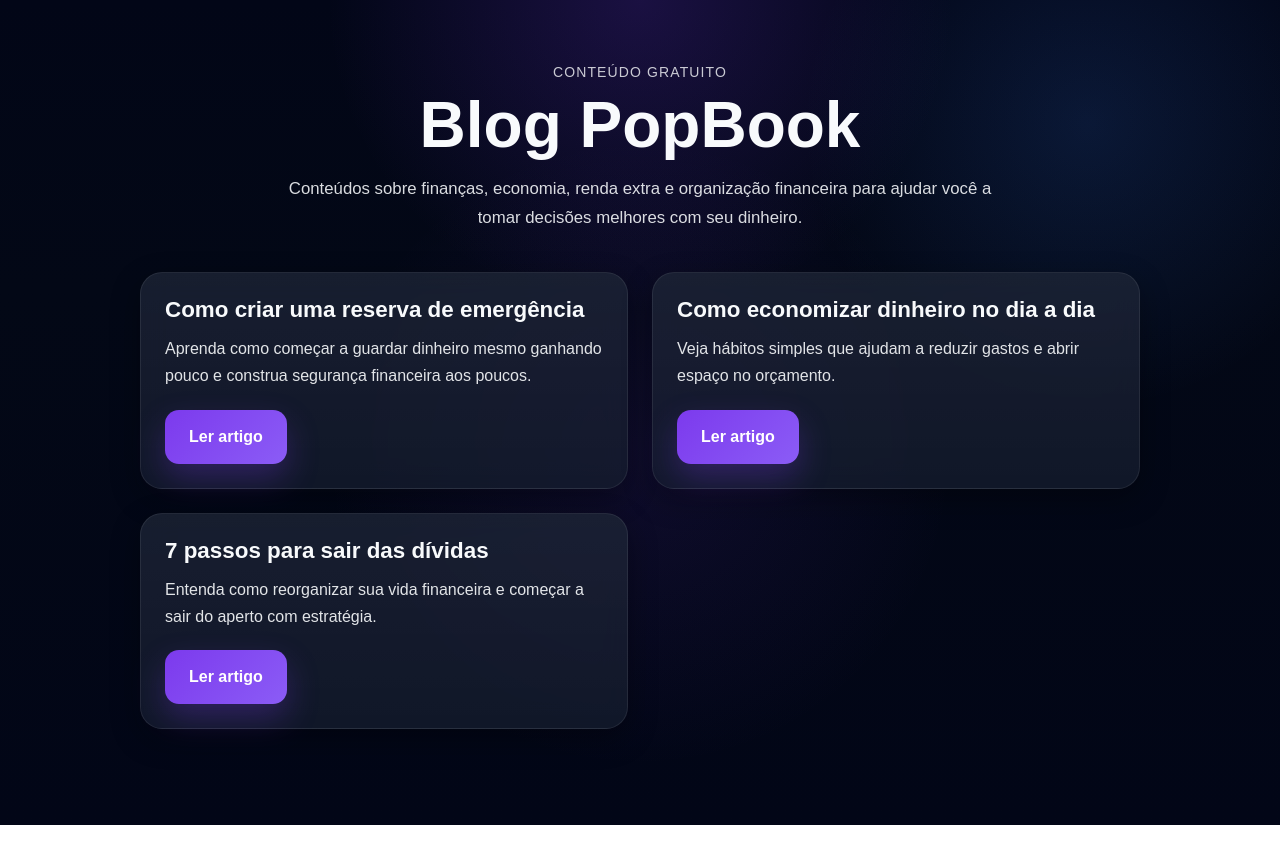
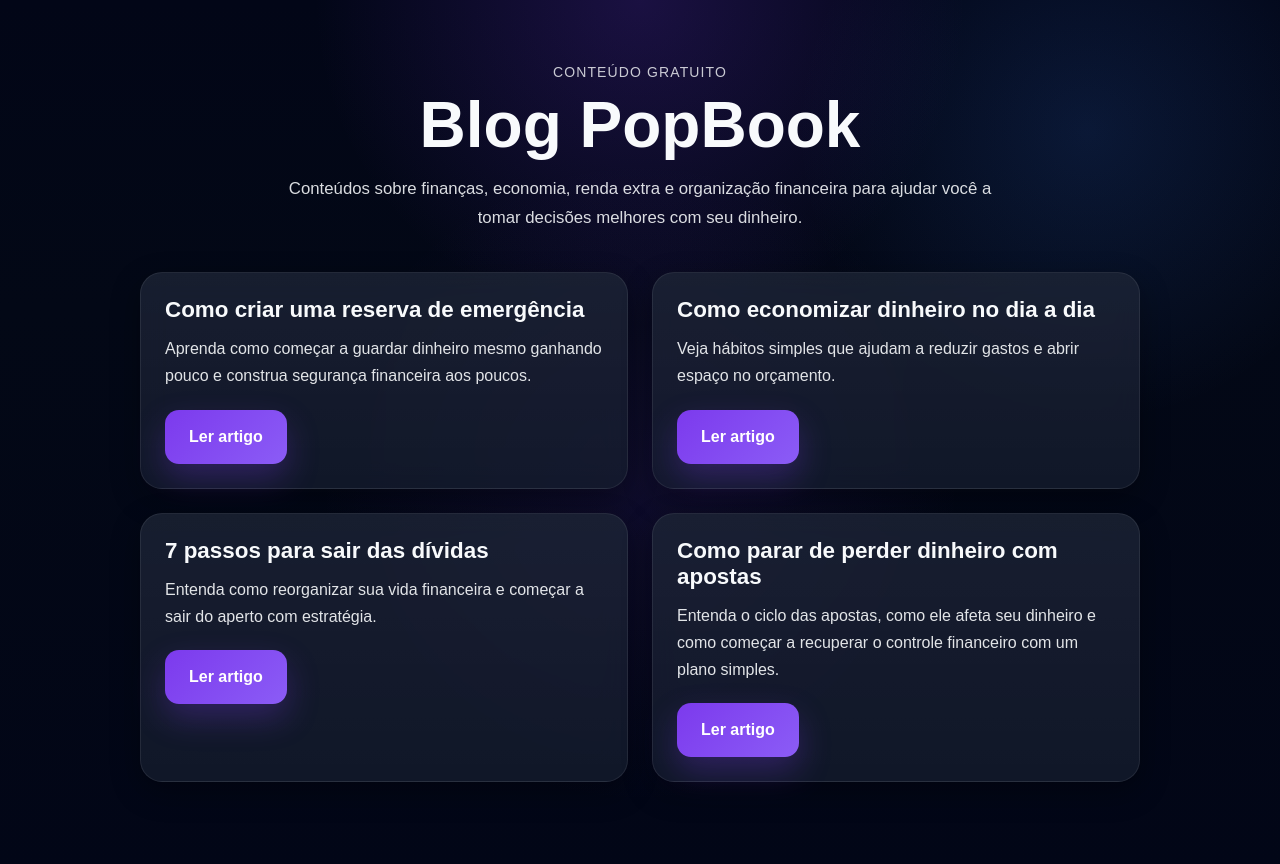
Before and after one commit to TiagoRavi/sales-pages-PopBook, a Next.js app: page /blog in a window 1280 px wide. Shown: the top 864 px of the page. Before the commit the page ends 825 px from the top, so only its background shows below. Built offline with nearby package versions, Linux system fonts and the light colour scheme; no server answers.

Commit message:
Adicionei mockup e artigo detox das bets

```diff
--- a/src/app/blog/page.tsx
+++ b/src/app/blog/page.tsx
@@ -20,6 +20,13 @@
     title: "7 passos para sair das dívidas",
     description:
       "Entenda como reorganizar sua vida financeira e começar a sair do aperto com estratégia.",
+  },
+
+  {
+    slug: "detox-das-bets",
+    title: "Como parar de perder dinheiro com apostas",
+    description:
+      "Entenda o ciclo das apostas, como ele afeta seu dinheiro e como começar a recuperar o controle financeiro com um plano simples.",
   },
 ];
 
--- a/src/products/detox-das-bets/data.ts
+++ b/src/products/detox-das-bets/data.ts
@@ -70,7 +70,7 @@
       "Foco em controle, clareza e aplicação real",
     ],
     image: {
-      src: "/images/detox-das-bets/mockup.png",
+      src: "/images/detox-das-bets/mockup1.png",
       alt: "Método Detox das Bets",
     },
   },
```
Also changed, not shown: src/content/blog/detox-das-bets.md (+1 -1 lines), 2 other files (tests, documents, lock files or other folders).
